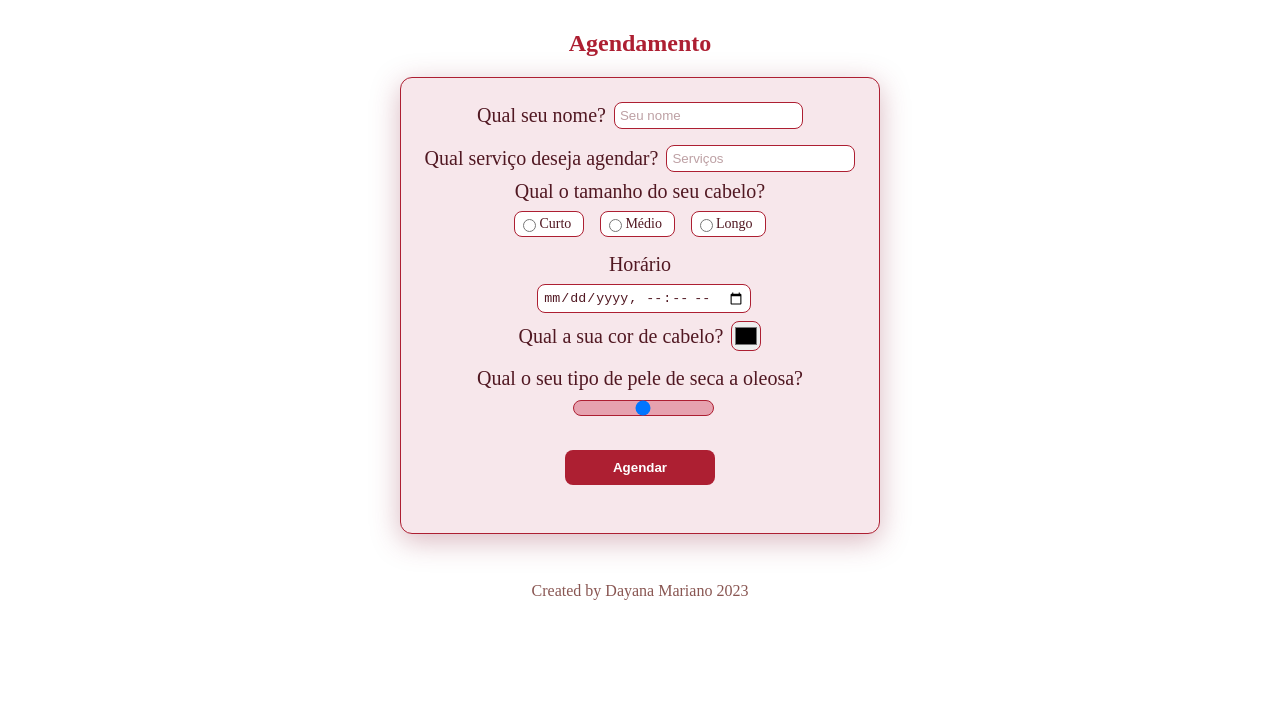
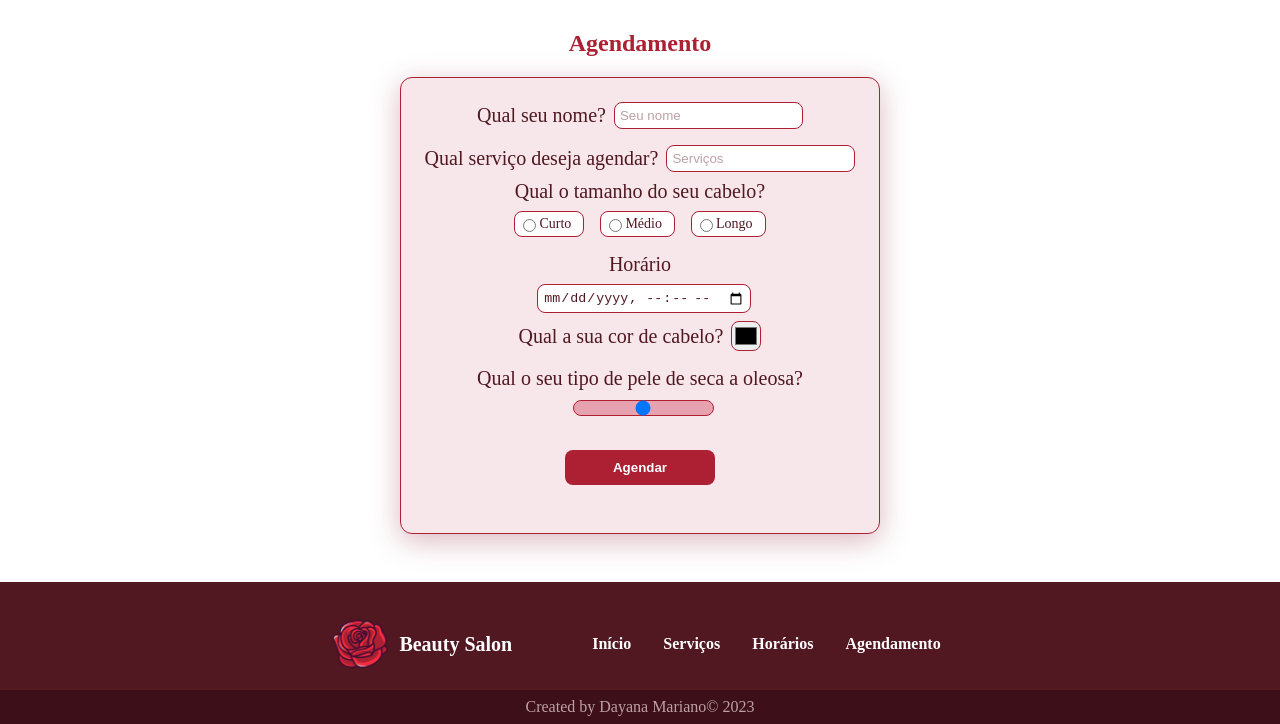
Before and after one commit to day-mariano/beautysalon, a plain HTML site: page index.html in a window 1280 px wide. Shown: the part 1583-2307 px from the top of the page. Before the commit the page ends 2183 px from the top, so only its background shows below. Drawn offline with Linux system fonts and the light colour scheme.

Commit message:
change colors

```diff
--- a/index.html
+++ b/index.html
@@ -1,5 +1,6 @@
 <!DOCTYPE html>
 <html lang="pt-BR">
+
 <head>
   <meta charset="UTF-8">
   <meta name="viewport" content="width=device-width, initial-scale=1.0">
@@ -7,6 +8,7 @@
   <link rel="stylesheet" href="style.css">
   <title>Beauty Salon</title>
 </head>
+
 <body>
   <header id="inicio">
     <div class="logo">
@@ -14,7 +16,7 @@
       <h1>Beauty Salon</h1>
     </div>
     <nav>
-      <a href="#inicio" >Início</a>
+      <a href="#inicio">Início</a>
       <a href="#servicos">Serviços</a>
       <a href="#horarios">Horários</a>
       <a href="#agendamento">Agendamento</a>
@@ -25,7 +27,7 @@
       <h2>Nós somos experientes em deixar nossas clientes ainda mais belas ✨</h2>
       <p>Nosso salão conta com cabeleireira, manicure, maquiadora e esteticista </p>
     </div>
-    <img src="imagens/cabeleleilaleila.jpeg" id="fotoHero" >
+    <img src="imagens/cabeleleilaleila.jpeg" id="fotoHero">
   </section>
   <h2 id="servicos">Serviços</h2>
   <ul>
@@ -148,6 +150,21 @@
     <input type="range" id="tipoPele" name="docile" min="0" max="10">
     <input type="submit" value="Agendar" id="buttonAgendar">
   </form>
-  <footer>Created by Dayana Mariano 2023</footer>
+  <footer>
+    <div class="divFooter">
+      <div class="logo">
+        <img src="imagens/rosa.png">
+        <h1>Beauty Salon</h1>
+      </div>
+      <nav>
+        <a href="#inicio">Início</a>
+        <a href="#servicos">Serviços</a>
+        <a href="#horarios">Horários</a>
+        <a href="#agendamento">Agendamento</a>
+      </nav>
+    </div>
+    <p>Created by Dayana Mariano© 2023</p>
+  </footer>
 </body>
+
 </html>
--- a/style.css
+++ b/style.css
@@ -235,10 +235,38 @@ input[type="range" i] {
 }
 
 footer {
+  background: #511822;
+  width: 100%;
+  padding-top: 2rem;
   margin-top: 1rem;
   display: flex;
   flex-direction: column;
   align-items: center;
   font-size: 16px;
-  color: #895652;
+  color: white;
 }
+
+.divFooter {
+  display: flex;
+  flex-direction: row;
+  align-items: center;
+  max-width: 1000px;
+  margin-bottom: 1rem;
+}
+
+footer h1, footer a {
+  color: white;
+}
+ footer .logo {
+  margin-right: 4rem;
+ }
+
+ footer p {
+  color: #bda0a4;
+  width: 100%;
+  background: #3d1019;
+  margin: 0;
+  padding: 8px;
+  display: flex;
+  justify-content: center;
+ }
```
Lines whose indentation alone changed are shown as unchanged.
